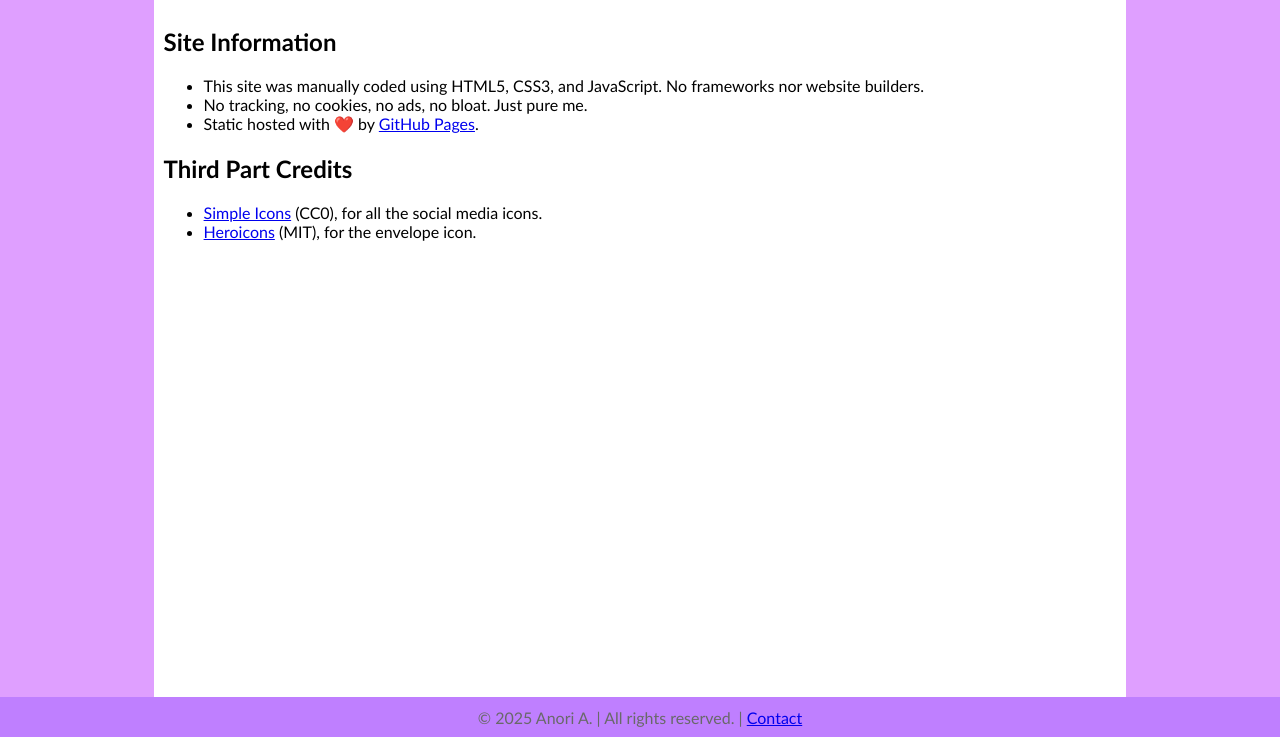
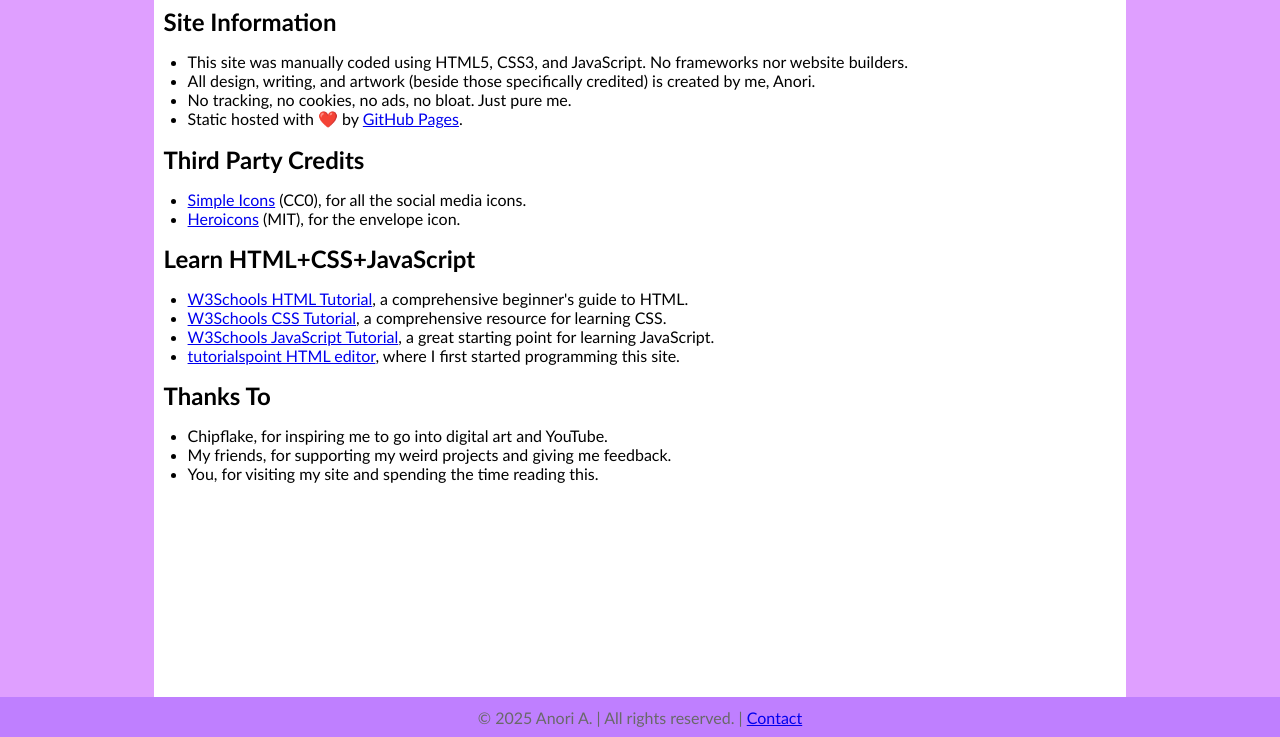
Before and after one commit to AnoriA1147/AnoriA1147.github.io, a plain HTML site: page docs/colophon.html in a window 1280 px wide. Shown: the part 63-800 px from the top of the page. Drawn offline with Linux system fonts and the light colour scheme.

Commit message:
Update colophon.html

```diff
--- a/docs/colophon.html
+++ b/docs/colophon.html
@@ -27,6 +27,22 @@
   <meta name="twitter:image"       content="https://anoria.gay/images/anori_side_profile.png">
 
   <style>
+    h2 {
+      margin: 0px;
+    }
+    ul {
+      padding-inline-start: 1.5em;
+    }
+    .colorbox {
+      background-color: var(--aside-periwinkle);
+      color: black;
+      padding: 5px;
+      border-radius: 10px;
+      margin-bottom: 20px;
+    }
+    section {
+      margin-block-end: 1em;
+    }
   </style>
 </head>
 
@@ -44,15 +60,33 @@
           <h2>Site Information</h2>
           <ul>
             <li>This site was manually coded using HTML5, CSS3, and JavaScript. No frameworks nor website builders.</li>
+            <li>All design, writing, and artwork (beside those specifically credited) is created by me, Anori.</li>
             <li>No tracking, no cookies, no ads, no bloat. Just pure me.</li>
             <li>Static hosted with ❤️ by <a href="https://github.com" target="_blank" rel="noopener">GitHub Pages</a>.</li>
           </ul>
         </section>
         <section>
-          <h2>Third Part Credits</h2>
+          <h2>Third Party Credits</h2>
           <ul>
             <li><a href="https://simpleicons.org/" target="_blank" rel="noopener">Simple Icons</a> (CC0), for all the social media icons.</li>
             <li><a href="https://www.heroicons.com/" target="_blank" rel="noopener">Heroicons</a> (MIT), for the envelope icon.</li>
+          </ul>
+        </section>
+        <section>
+          <h2>Learn HTML+CSS+JavaScript</h2>
+          <ul>
+            <li><a href="https://www.w3schools.com/html/" target="_blank" rel="noopener">W3Schools HTML Tutorial</a>, a comprehensive beginner's guide to HTML.</li>
+            <li><a href="https://www.w3schools.com/css/" target="_blank" rel="noopener">W3Schools CSS Tutorial</a>, a comprehensive resource for learning CSS.</li>
+            <li><a href="https://www.w3schools.com/js/" target="_blank" rel="noopener">W3Schools JavaScript Tutorial</a>, a great starting point for learning JavaScript.</li>
+            <li><a href="https://www.tutorialspoint.com/online_html_editor.php">tutorialspoint HTML editor</a>, where I first started programming this site.</li>
+          </ul>
+        </section>
+        <section style="margin-bottom: 0em;">
+          <h2>Thanks To</h2>
+          <ul>
+            <li>Chipflake, for inspiring me to go into digital art and YouTube.</li>
+            <li>My friends, for supporting my weird projects and giving me feedback.</li>
+            <li>You, for visiting my site and spending the time reading this.</li>
           </ul>
         </section>
       </div>
```
